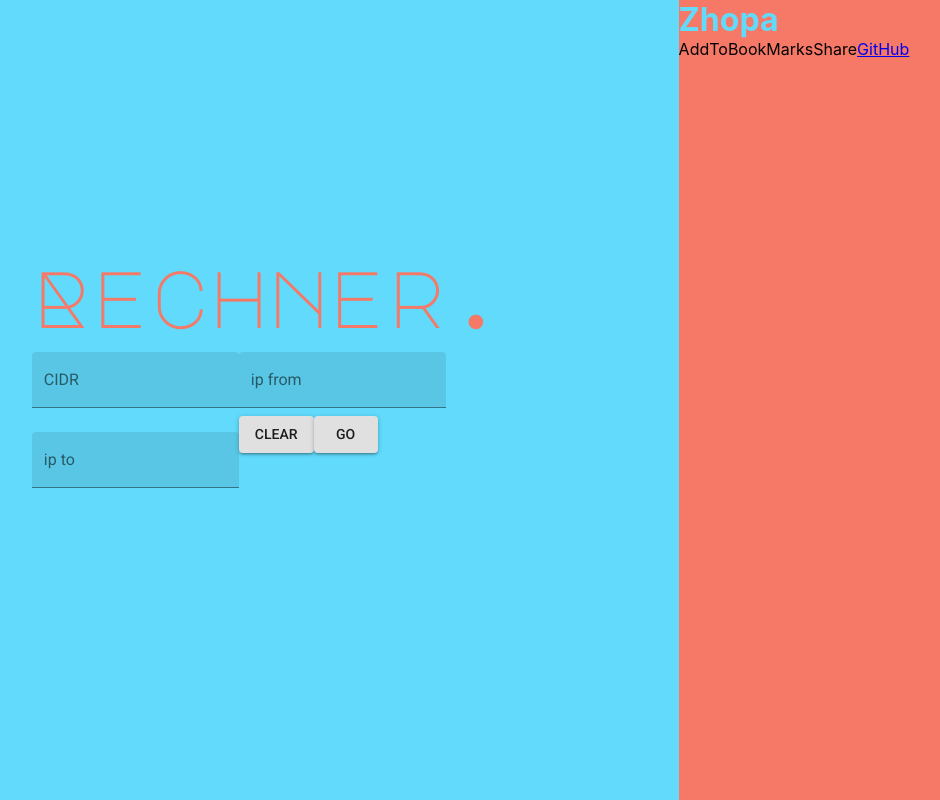
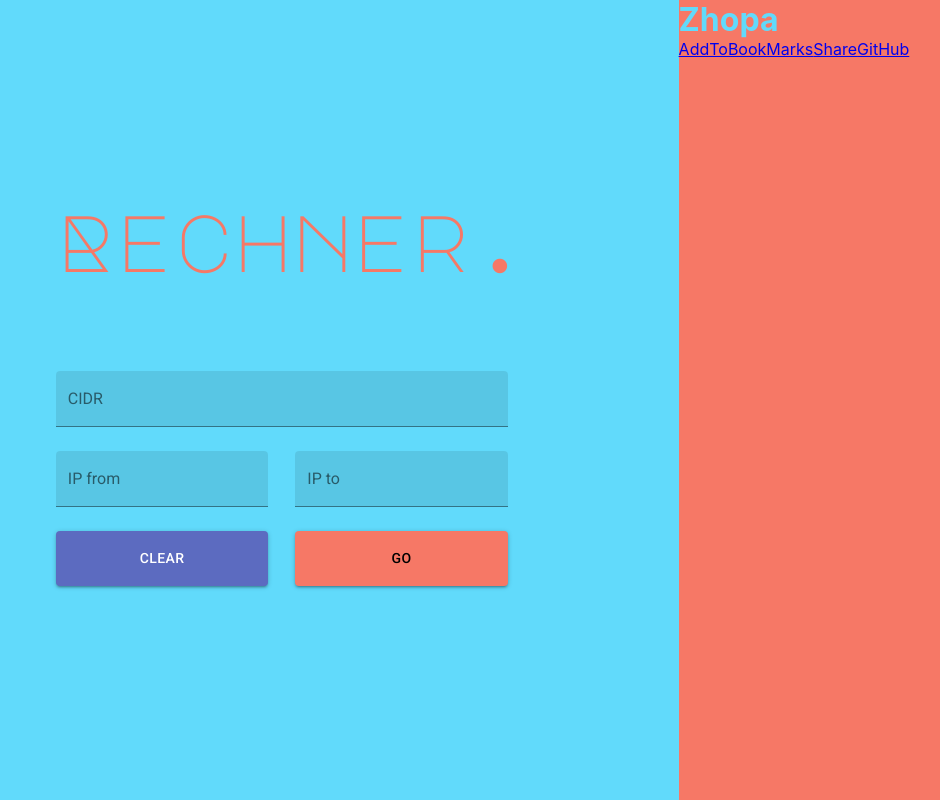
Before and after one commit to crftd/rechner, a React (Create React App) app: page / in a window 1280 px wide. Shown: the whole page, without its empty margins (115-1055 px from the left). Built offline with nearby package versions, Linux system fonts and the light colour scheme.

Commit message:
Style main part

```diff
--- a/src/App.css
+++ b/src/App.css
@@ -2,7 +2,7 @@
   background-color: #61dafb;
   height: 100vh;
   width: 62%;
-  padding-top: 20%;
+  padding-top: 25vh;
   float: left;
 }
 
--- a/src/components/Calculator/Calculator.css
+++ b/src/components/Calculator/Calculator.css
@@ -1,5 +1,5 @@
 .calculator {
-  width: 500px;
+  width: 452px;
   margin: 0 auto;
 }
 
@@ -10,4 +10,28 @@
   font-weight: normal;
   line-height: normal;
   font-size: 80px;
+  margin-bottom: 75px;
 }
+
+.calculator__form-input__half {
+  display: inline-block;
+  width: 47%;
+  margin-right: 6%;
+}
+
+.calculator__form-input__half:last-child {
+  margin: 0;
+}
+
+.calculator__input {
+  width: 100%;
+}
+
+.calculator__form-buttons {
+  margin-top: 16px;
+}
+
+.button {
+  width: 100%;
+  height: 55px;
+}
--- a/src/components/Calculator/Calculator.js
+++ b/src/components/Calculator/Calculator.js
@@ -1,36 +1,83 @@
 import React, { Component } from 'react';
 import './Calculator.css';
+import { MuiThemeProvider, createMuiTheme } from '@material-ui/core/styles';
 import TextField from '@material-ui/core/TextField';
 import Button from '@material-ui/core/Button';
+
+const theme = createMuiTheme({
+  palette: {
+    primary: {
+      light: '#ffa994',
+      main: '#f67866',
+      dark: '#bf483b',
+      contrastText: '#000',
+    },
+    secondary: {
+      light: '#8e99f3',
+      main: '#5c6bc0',
+      dark: '#26418f',
+      contrastText: '#fff',
+    },
+  },
+  typography: {
+    useNextVariants: true,
+  },
+});
 
 class Calculator extends Component {
   render() {
     return (
+      <MuiThemeProvider theme={theme}>
         <div className="calculator">
+          <form className="calculator__form">
             <h1 className="calculator__title">Rechner.</h1>
-        <form className="calculator__form">
             <TextField
-            className="calculator__cidr-input"
+              className="calculator__input"
               variant="filled"
               margin="normal"
               label="CIDR"
             />
+            <div className="calculator__form-fieldset">
+              <div className="calculator__form-input__half">
                 <TextField
-            className="calculator__ip-input__half"
+                  className="calculator__input"
                   variant="filled"
                   margin="normal"
-            label="ip from"
+                  label="IP from"
                 />
+              </div>
+              <div className="calculator__form-input__half">
                 <TextField
-            className="calculator__ip-input__half"
+                  className="calculator__input"
                   variant="filled"
                   margin="normal"
-            label="ip to"
+                  label="IP to"
                 />
-          <Button variant="contained" className="button">CLEAR</Button>
-          <Button variant="contained" className="button_primary">GO</Button>
+              </div>
+            </div>
+            <div className="calculator__form-buttons">
+              <div className="calculator__form-input__half">
+                <Button
+                  className="button"
+                  variant="contained"
+                  color="secondary"
+                >
+                  Clear
+                </Button>
+              </div>
+              <div className="calculator__form-input__half">
+                <Button
+                  className="button"
+                  variant="contained"
+                  color="primary"
+                >
+                  Go
+                </Button>
+              </div>
+            </div>
           </form>
         </div>
+      </MuiThemeProvider>
     );
   }
 }
--- a/src/components/Sidebar/Sidebar.js
+++ b/src/components/Sidebar/Sidebar.js
@@ -6,8 +6,8 @@ class Sidebar extends Component {
     return (
       <div className="sidebar">
         <h1 className="sidebar__title">Zhopa</h1>
-        <a className="sidebar__link">AddToBookMarks</a>
-        <a className="sidebar__link">Share</a>
+        <a className="sidebar__link" href="#1">AddToBookMarks</a>
+        <a className="sidebar__link" href="#1">Share</a>
         <a className="sidebar__link" href="https://github.com/crftd/rechner">GitHub</a>
       </div>
     );
```
Lines whose indentation alone changed are shown as unchanged.
